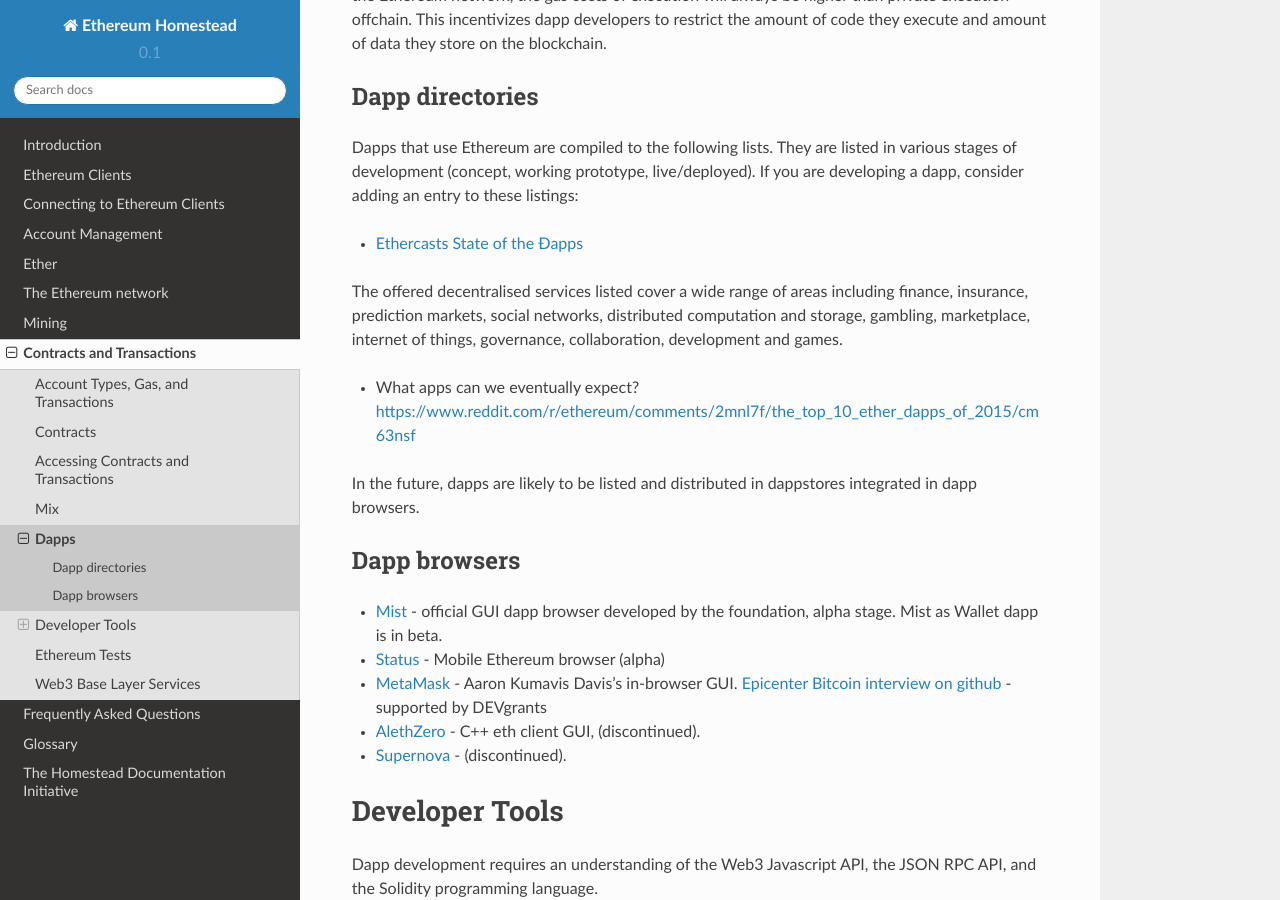
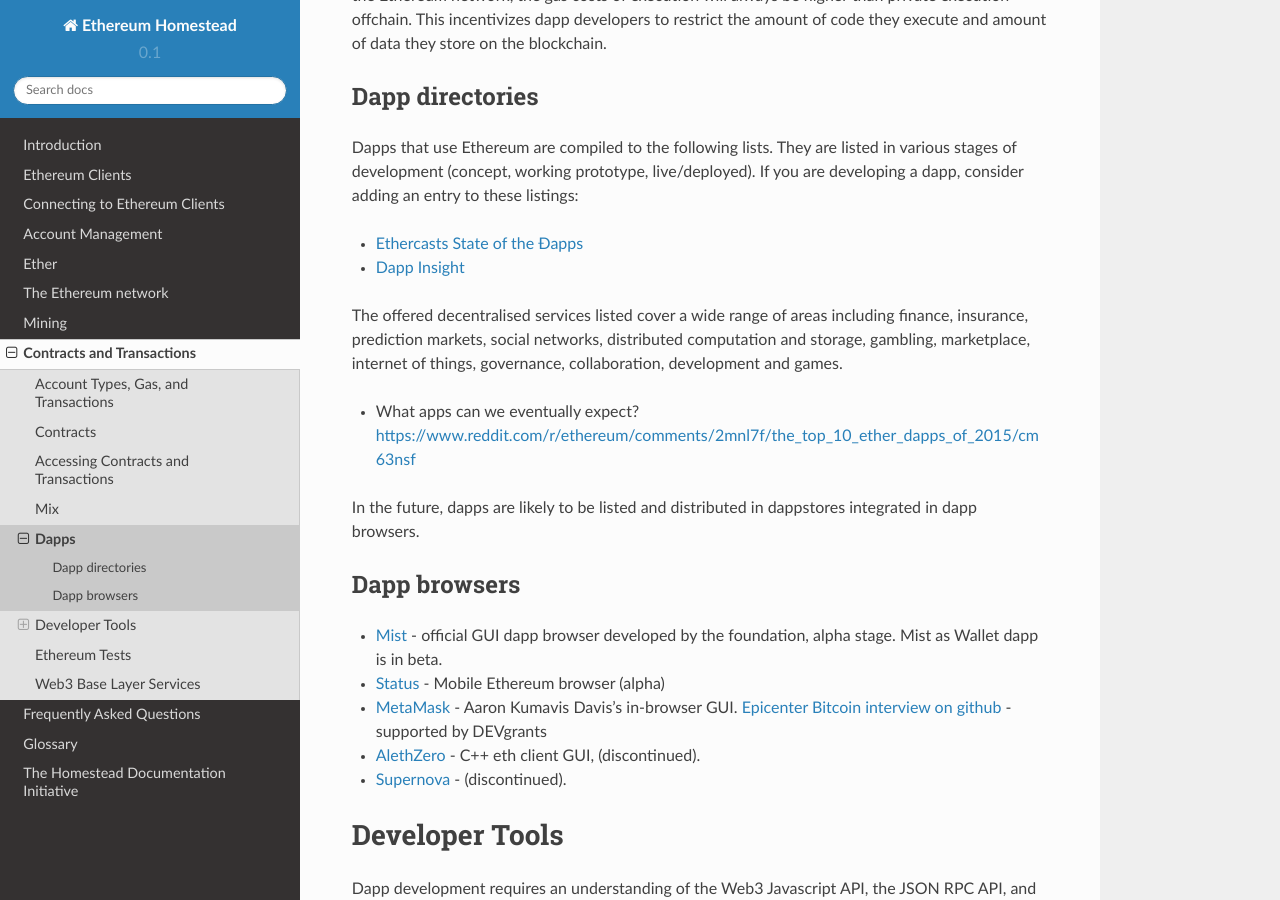
Before and after one commit to ethereum/homestead-guide, a Sphinx documentation site: the page built from source/contracts-and-transactions/developer-tools.rst, in a window 1280 px wide and 900 px high, scrolled down 320 px. Built offline with Sphinx 7.4.7 and the Read the Docs theme 2.0.0, drawn with Linux system fonts in a browser that asks for light colours.

Commit message:
Update Dapp directories
Add another Dapp directory into the Dapp directories section

```diff
--- a/source/contracts-and-transactions/developer-tools.rst
+++ b/source/contracts-and-transactions/developer-tools.rst
@@ -12,6 +12,8 @@
 Dapps that use Ethereum are compiled to the following lists. They are listed in various stages of development (concept, working prototype, live/deployed). If you are developing a dapp, consider adding an entry to these listings:
 
 * `Ethercasts State of the Ðapps <http://dapps.ethercasts.com/>`_
+* `Dapp Insight <https://dappinsight.com/>`_
+
 
 The offered decentralised services listed cover a wide range of areas including finance, insurance, prediction markets, social networks, distributed computation and storage, gambling, marketplace, internet of things, governance, collaboration, development and games.
 
```
